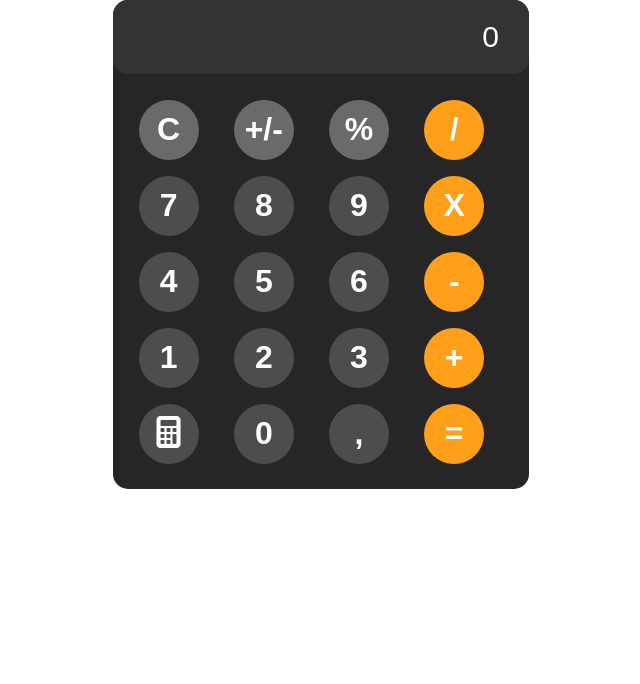
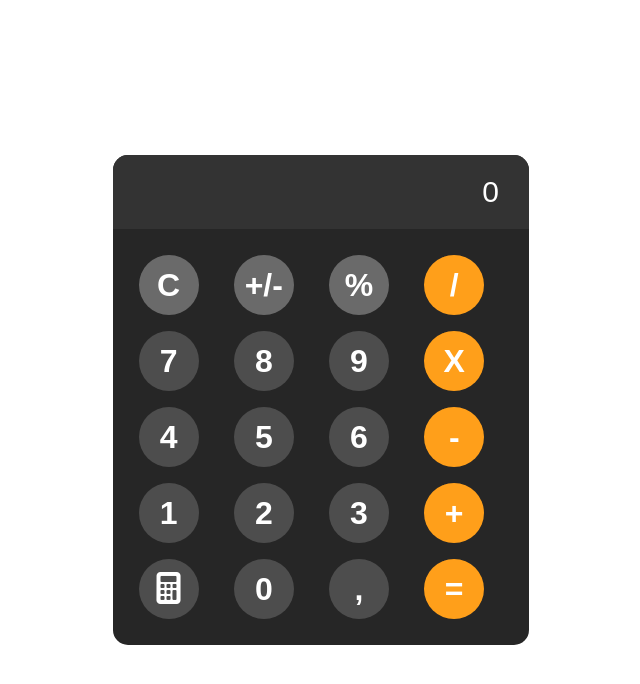
Before and after one commit to Hamza-Abouelwahab/ios-calculator-js, a plain HTML site: page index.html in a window 1280 px wide. Shown: the whole page, without its empty margins (319-959 px from the left). Drawn offline with nearby package versions, Linux system fonts and the light colour scheme.

Commit message:
fix : fixed styling

```diff
--- a/public/css/app.css
+++ b/public/css/app.css
@@ -6,6 +6,7 @@ body{
     display: flex;
     justify-content: center;
     align-items: center;
+    height: 100vh;
 }
 
 .calculator{
@@ -23,7 +24,8 @@ input{
     padding: 20px 30px 20px 0 ;
     box-sizing: border-box;
     text-align: right;
-    border-radius: 15px;
+    border-top-left-radius: 15px;
+    border-top-right-radius: 15px;
     border: none;
     outline: none;
     background-color: #333;
```
